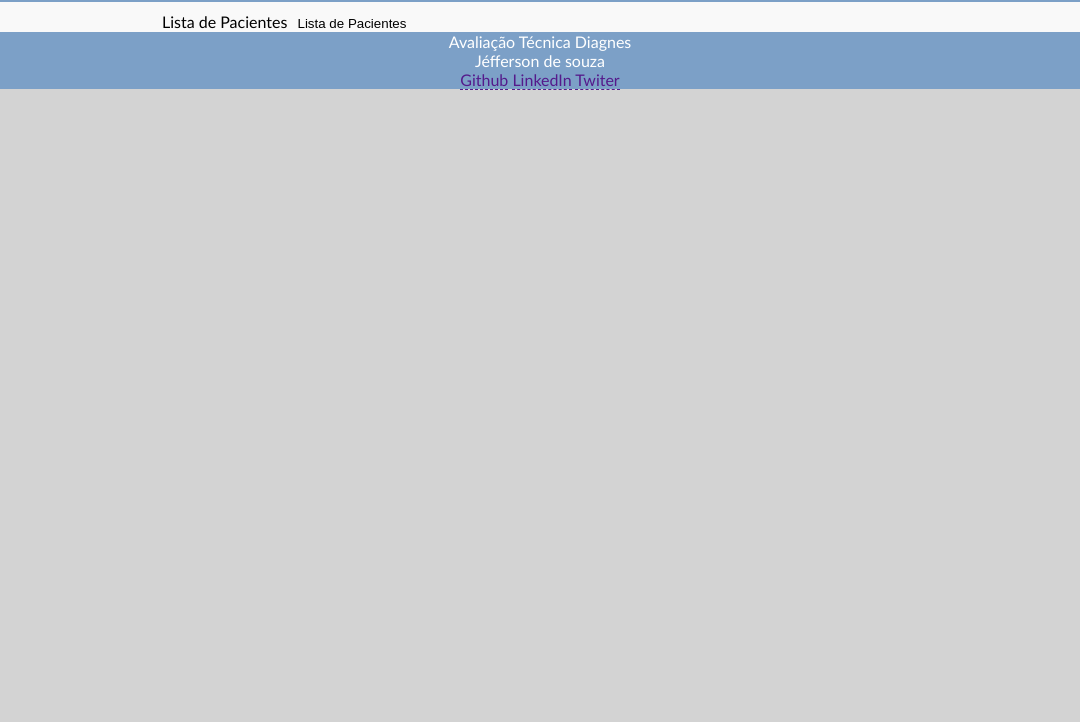
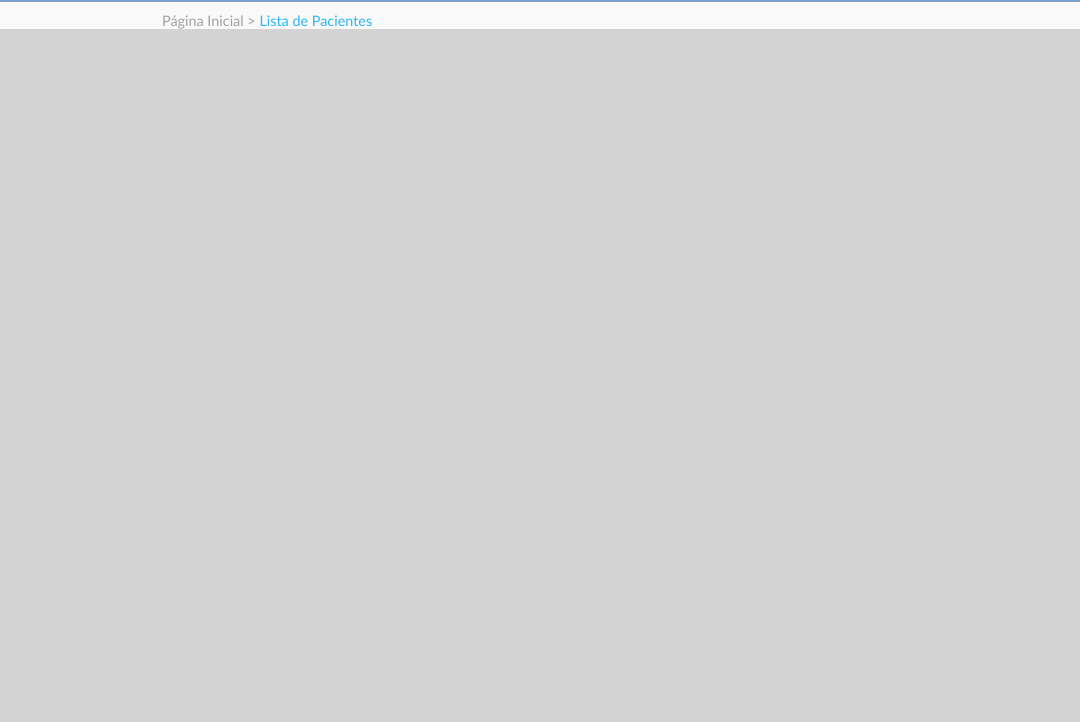
Before and after one commit to jeffersondesouza/crud-paciente-electron, an Electron app: page index.html in a window 1080 px wide. Shown: the part 78-800 px from the top of the page. Drawn offline with nearby package versions, Linux system fonts and the light colour scheme.

Commit message:
bred crum style ok

```diff
--- a/app/client/assets/css/global-colors-styles.css
+++ b/app/client/assets/css/global-colors-styles.css
@@ -1,7 +1,6 @@
 .default-background {
     background-color: #7CA0C7;
 }
-
 
 .center {
     text-align: center;
@@ -13,6 +12,19 @@
     margin: 1.78rem 0 1.424rem 0;
 }
 
+.breadcrumb {
+    font-size: 0.9rem;
+    margin-bottom: 0.5rem;
+}
+
+.breadcrumb__item {
+    color: #a1a1a1;
+}
+
+.active {
+    color: #29b6f6
+}
+
 
 /* Colors */
 
@@ -20,9 +32,18 @@
     background-color: #4caf50;
 }
 
-.white{
+.white {
     color: #ffff
 }
+
+.gray-dark {
+    color: #424242;
+}
+
 .gray-a1 {
-    color: #1A1A1A;
+    color: #A1A1A1;
 }
+
+.light-blue {
+    color: #29b6f6
+}
--- a/index.html
+++ b/index.html
@@ -24,12 +24,13 @@
     </header>
     <main class="container">
       <nav class="breadcrumb">
-        <a id="link-lista-pacientes" class="breadcrumb__item">Lista de Pacientes</a>
-        <button id="link-lista-pacientes" type="button" data-section="link-lista-pacientes" class="breadcrumb__item">Lista de Pacientes</button>
+        <a id="link-lista-pacientes" class="breadcrumb__item breadcrumb" title="Ilustrativo... Apenas para ilustrar a importância de localizar o usuário na aplicação">Página Inicial</a>
+        <span class="gray-a1">&gt;</span>
+        <a id="link-lista-pacientes" type="button" data-section="link-lista-pacientes" class="breadcrumb__item active">Lista de Pacientes</a>
       </nav>
       <section id="main-content"></section>
     </main>
-    <footer class="footer default-background center">
+    <!--     <footer class="footer default-background center">
       <div class="footer__empresa white">
         Avaliação Técnica Diagnes
       </div>
@@ -43,7 +44,7 @@
           <a href="">Twiter</a>
         </nav>
       </div>
-    </footer>
+    </footer> -->
   </div>
   <script>
     const $ = require('jquery');
```
Also changed, not shown: app/client/templates/lista-pacientes.html (+1 -1 lines).
